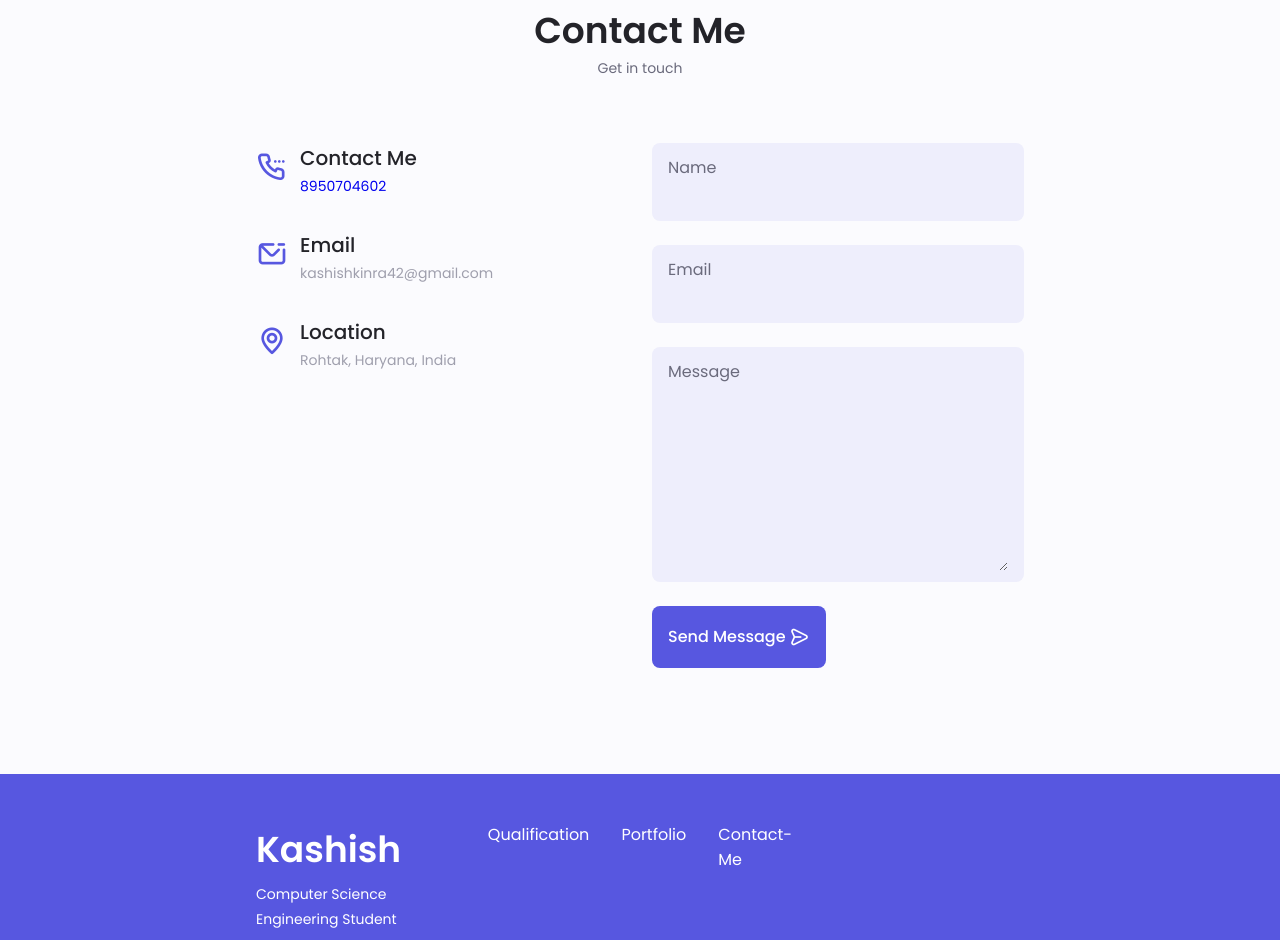
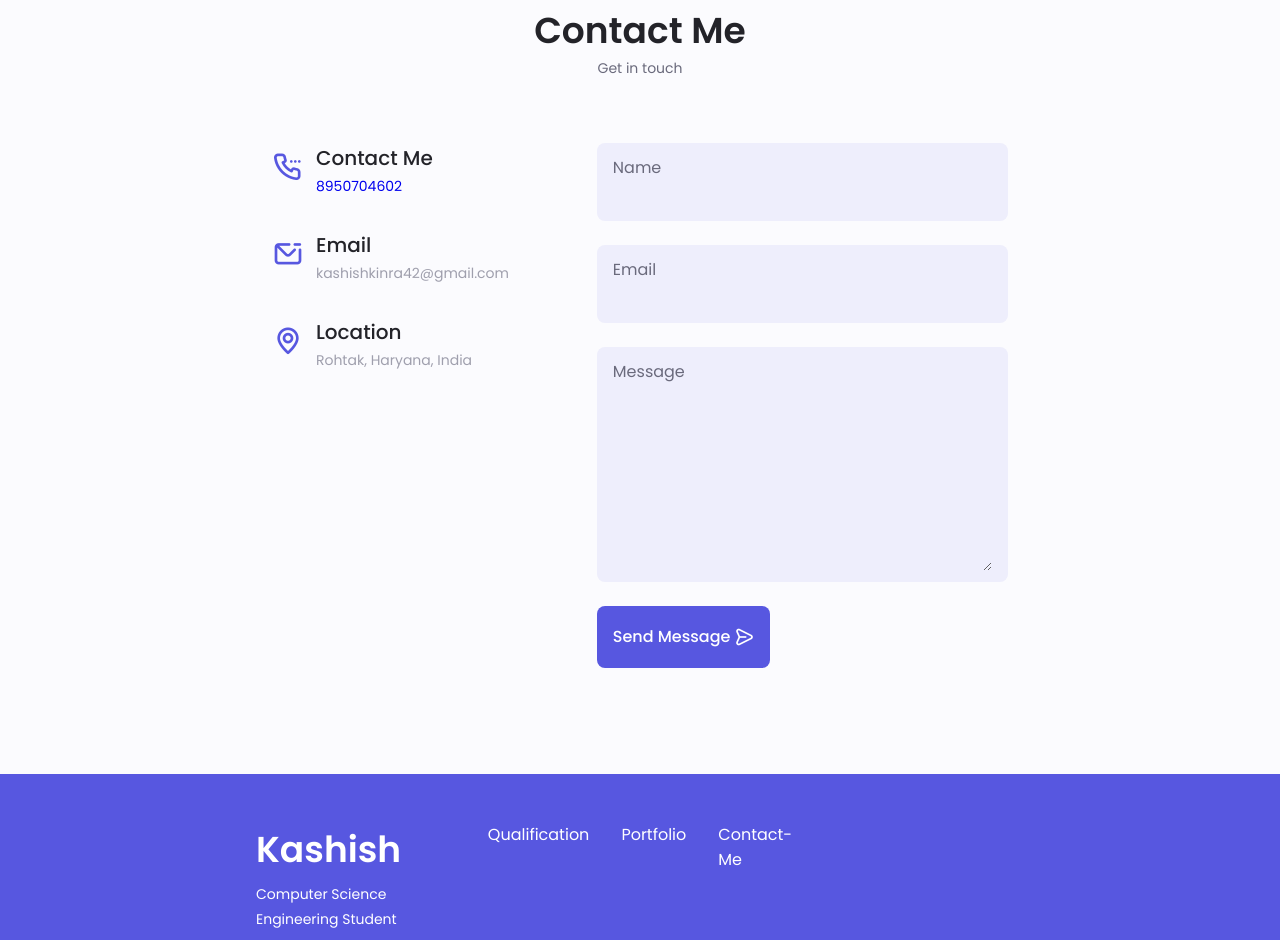
Before and after one commit to kashishkinra42/Kashish_Kinra, a plain HTML site: page index.html in a window 1280 px wide. Shown: the part 4803-5743 px from the top of the page. Drawn offline with nearby package versions, Linux system fonts and the light colour scheme.

Commit message:
Update newcss.css

```diff
--- a/assets/newcss.css
+++ b/assets/newcss.css
@@ -824,12 +824,19 @@ img {
 /*================ Contact Me ===============*/
 
 .contact__container {
+  display: flex !important;
+  flex-direction: row !important;
+  justify-content: space-around;
+  /* align-items: center; */
   row-gap: 2rem;
 }
 
 .contact__information {
-  display: flex;
+  display: flex !important;
+  flex-direction: row !important;
+  /* align-items: center; */
   margin-bottom: var(--mb-2);
+  margin-right: 2rem; /* Add spacing between items */
 }
 
 .contact__icon {
```
